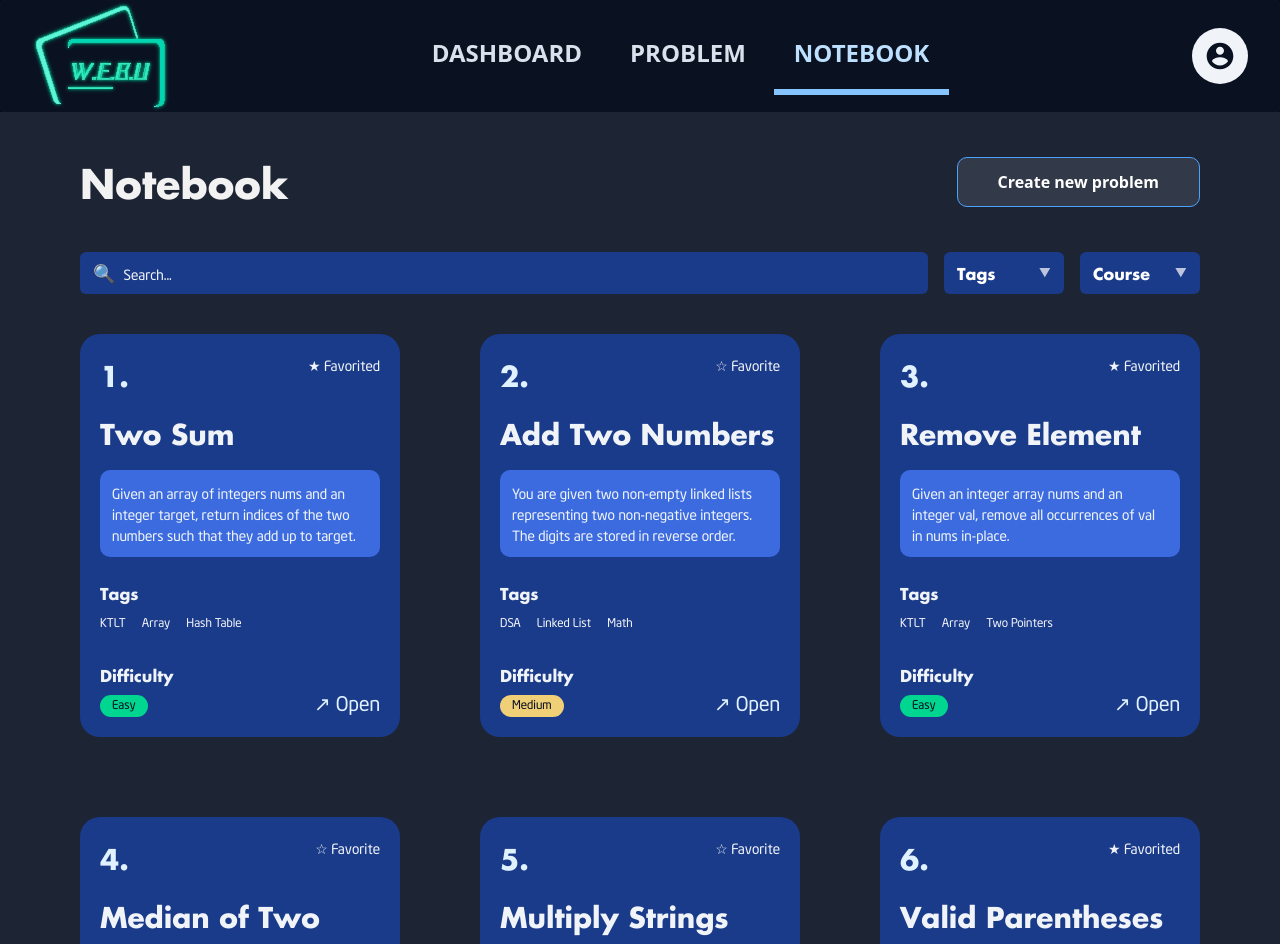
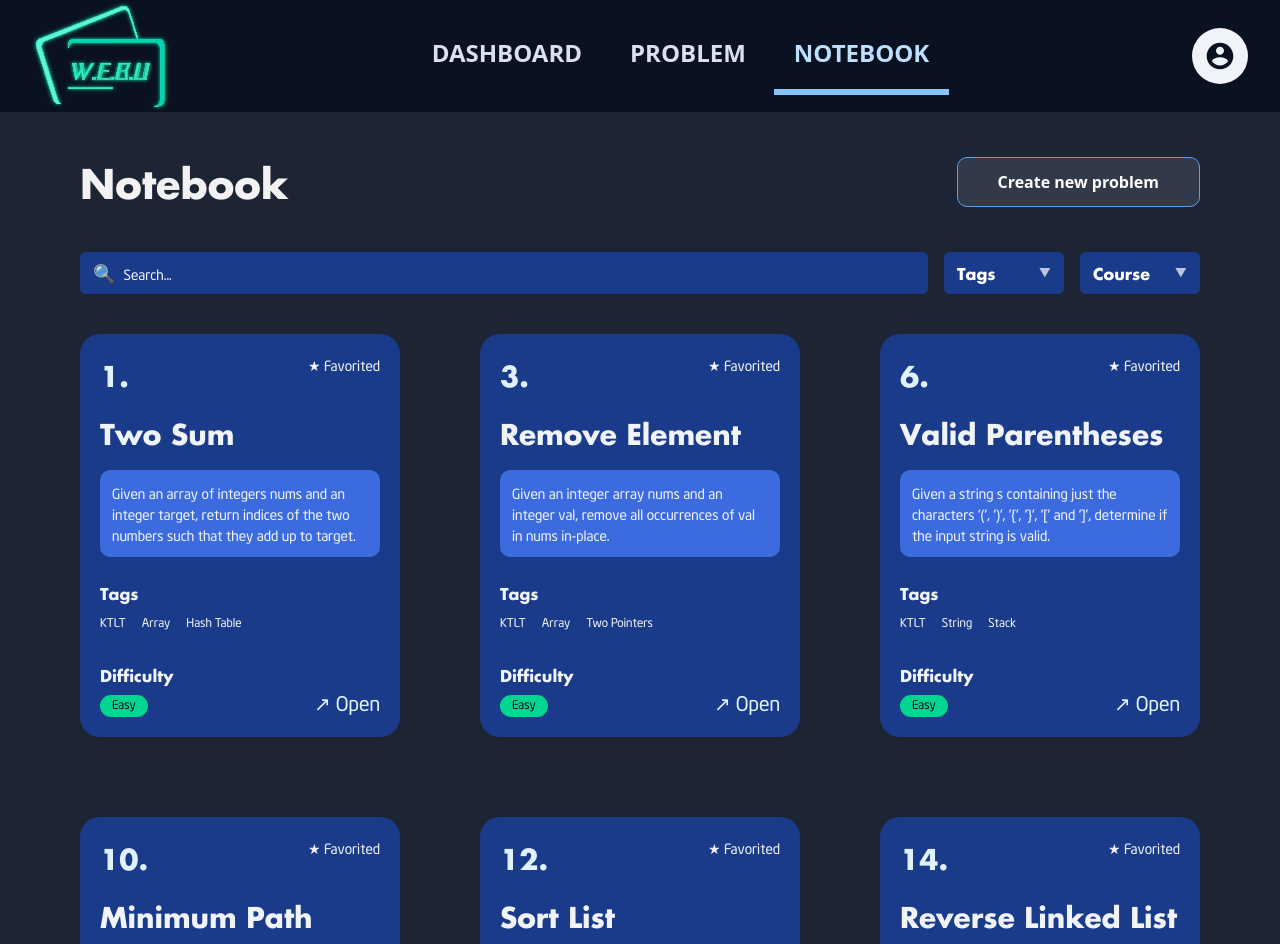
Before and after one commit to vohoangloc-32/WEBU, a React (Vite) app: page /notebook in a window 1280 px wide. Shown: the top 944 px of the page. Built offline with nearby package versions, Linux system fonts and the light colour scheme.

Commit message:
Thêm chức năng cho 2 nút bấm ở CreateProblem và thay đổi hiển thị ở trang notebook để đẩy favorite lên hiển thị trước

```diff
--- a/src/components/notebook/NotebookProblem.tsx
+++ b/src/components/notebook/NotebookProblem.tsx
@@ -1,5 +1,3 @@
-import React, { useState } from 'react';
-
 interface NotebookProblemProps {
   id: string;
   title: string;
@@ -7,6 +5,7 @@ interface NotebookProblemProps {
   tags: string[];
   difficulty: 'Easy' | 'Medium' | 'Hard';
   isFavorite?: boolean;
+  onToggleFavorite?: () => void;
 }
 
 export const NotebookProblem = ({
@@ -16,9 +15,8 @@ export const NotebookProblem = ({
   tags,
   difficulty,
   isFavorite = false,
+  onToggleFavorite,
 }: NotebookProblemProps) => {
-  const [isFav, setIsFav] = useState(isFavorite);
-
   const getDifficultyBg = () => {
     if (difficulty === 'Easy') return 'bg-success-a0';
     if (difficulty === 'Medium') return 'bg-warning-a20';
@@ -31,10 +29,10 @@ export const NotebookProblem = ({
         <span className="h4 text-secondary-a10">{id}.</span>
 
         <div
-          onClick={() => setIsFav(!isFav)}
+          onClick={onToggleFavorite}
           className="flex items-center gap-1 p8 text-neutral-a50 cursor-pointer hover:text-white transition-colors select-none"
         >
-          <span>{isFav ? '★ Favorited' : '☆ Favorite'}</span>
+          <span>{isFavorite ? '★ Favorited' : '☆ Favorite'}</span>
         </div>
       </div>
 
--- a/src/pages/CreateProblem.tsx
+++ b/src/pages/CreateProblem.tsx
@@ -2,18 +2,10 @@ import { useState } from 'react';
 import SelectDropdown from '@/components/ui/SelectDropdown';
 import ChipBoard from '@/components/ui/ChipBoard';
 import { Button } from '@/components/ui/Button';
+import { useNavigate } from 'react-router-dom';
 
-const TAG_OPTIONS = [
-  'Array',
-  'String',
-  'Dynamic Programming',
-  'Graph',
-  'Tree',
-  'Math',
-  'Greedy',
-  'Backtracking',
-];
-const GROUP_OPTIONS = ['KTLT', 'DSA', 'CTRR'];
+const TAG_OPTIONS = ['Array', 'Math', 'Linked List', 'Hash Table'];
+const GROUP_OPTIONS = ['KTLT', 'DSA'];
 const DIFFICULTY_OPTIONS = ['Easy', 'Medium', 'Hard'];
 
 const CreateProblem = () => {
@@ -32,6 +24,14 @@ const CreateProblem = () => {
 
   const removeChip = (chip: string) => {
     setChips((prev) => prev.filter((c) => c !== chip));
+  };
+
+  const handleCancel = useNavigate();
+  const handleCreate = () => {
+    // Handle the creation logic here, e.g., send data to the server
+    console.log('Creating problem with:', { name, chips, code });
+    // After creation, navigate back to the notebook or another page
+    handleCancel('/notebook');
   };
 
   return (
@@ -86,6 +86,7 @@ const CreateProblem = () => {
             className="w-fit flex items-center justify-center rounded-lg border-2 border-secondary-a70 px-6 py-2 h2 text-center"
             onClick={() => {
               // Handle save logic here
+              handleCancel('/notebook');
             }}
           >
             {' '}
@@ -95,6 +96,7 @@ const CreateProblem = () => {
             className="w-fit flex items-center justify-center rounded-lg border-2 border-secondary-a70 px-6 py-2 h2 text-center"
             onClick={() => {
               // Handle save logic here
+              handleCreate();
             }}
           >
             {' '}
--- a/src/pages/Notebook.tsx
+++ b/src/pages/Notebook.tsx
@@ -1,12 +1,16 @@
-import React, { useState, useEffect } from 'react';
+import { useState, useEffect, useMemo } from 'react';
 import { MainNavigation } from '@/components/ui/MainNavigation';
 import { NotebookHeader } from '@/components/notebook/NotebookHeader';
 import { NotebookFilter } from '@/components/notebook/NotebookFilter';
 import { NotebookProblem } from '@/components/notebook/NotebookProblem';
 import { Pagination } from '@/components/notebook/Pagination';
-import { mockProblems } from '@/components/notebook/MockData';
+import {
+  mockProblems as initialProblems,
+  ProblemType,
+} from '@/components/notebook/MockData';
 
 export const Notebook = (): JSX.Element => {
+  const [problems, setProblems] = useState<ProblemType[]>(initialProblems);
   const [currentPage, setCurrentPage] = useState(1);
   const [searchQuery, setSearchQuery] = useState('');
   const [selectedTags, setSelectedTags] = useState<string[]>([]);
@@ -16,7 +20,19 @@ export const Notebook = (): JSX.Element => {
   useEffect(() => {
     setCurrentPage(1);
   }, [searchQuery, selectedTags, selectedCourses]);
-  const filteredProblems = mockProblems.filter((problem) => {
+
+  const handleToggleFavorite = (id: string) => {
+    setProblems((prevProblems) =>
+      prevProblems.map((problem) =>
+        problem.id === id
+          ? { ...problem, isFavorite: !problem.isFavorite }
+          : problem,
+      ),
+    );
+  };
+
+  const processedProblems = useMemo(() => {
+    const result = problems.filter((problem) => {
       const matchSearch = problem.title
         .toLowerCase()
         .includes(searchQuery.toLowerCase());
@@ -28,11 +44,14 @@ export const Notebook = (): JSX.Element => {
         selectedCourses.every((course) => problem.tags.includes(course));
       return matchSearch && matchTags && matchCourses;
     });
+    result.sort((a, b) => (b.isFavorite ? 1 : 0) - (a.isFavorite ? 1 : 0));
+    return result;
+  }, [problems, searchQuery, selectedTags, selectedCourses]);
 
-  const totalPages = Math.ceil(filteredProblems.length / itemsPerPage);
+  const totalPages = Math.ceil(processedProblems.length / itemsPerPage);
   const indexOfLastItem = currentPage * itemsPerPage;
   const indexOfFirstItem = indexOfLastItem - itemsPerPage;
-  const currentProblems = filteredProblems.slice(
+  const currentProblems = processedProblems.slice(
     indexOfFirstItem,
     indexOfLastItem,
   );
@@ -57,7 +76,7 @@ export const Notebook = (): JSX.Element => {
           />
 
           {currentProblems.length > 0 ? (
-            <div className="w-full grid grid-cols-3 gap-[80px]">
+            <div className="w-full grid grid-cols-3 gap-20">
               {currentProblems.map((problem) => (
                 <NotebookProblem
                   key={problem.id}
@@ -67,6 +86,7 @@ export const Notebook = (): JSX.Element => {
                   tags={problem.tags}
                   difficulty={problem.difficulty}
                   isFavorite={problem.isFavorite}
+                  onToggleFavorite={() => handleToggleFavorite(problem.id)}
                 />
               ))}
             </div>
```
Lines whose indentation alone changed are shown as unchanged.
